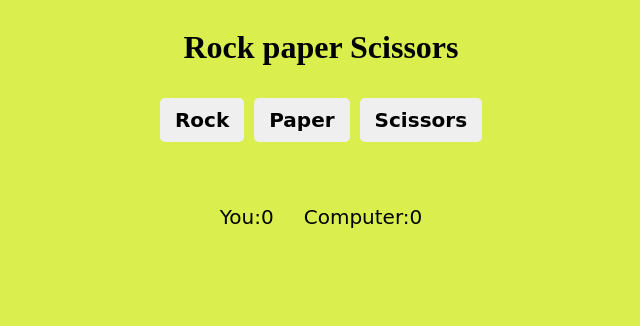
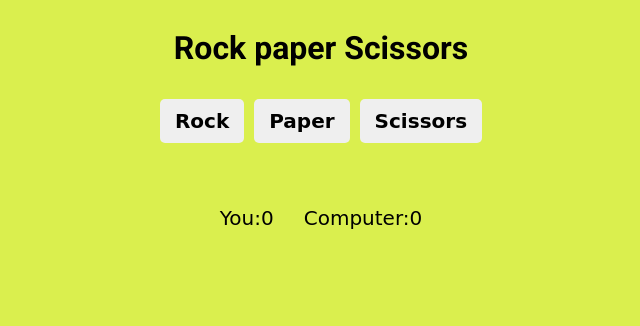
Before and after one commit to ElamaranDev/Game, a plain HTML site: page index.html in a window 1280 px wide. Shown: the whole page, without its empty margins (319-959 px from the left). Drawn offline with Linux system fonts and the light colour scheme.

Commit message:
font changed

```diff
--- a/index.html
+++ b/index.html
@@ -6,6 +6,9 @@
     <meta name="viewport" content="width=device-width, initial-scale=1.0">
     <link rel="stylesheet" href="style.css">
     <link rel="icon" href="rps.png" type="image/x-icon">
+    <link rel="preconnect" href="https://fonts.googleapis.com">
+    <link rel="preconnect" href="https://fonts.gstatic.com" crossorigin>
+    <link href="https://fonts.googleapis.com/css2?family=Poppins:wght@100;200&family=Roboto:wght@300;400;500;700;900&display=swap" rel="stylesheet">
     <title>Rock Paper Scissors</title>
 </head>
 <body>
--- a/style.css
+++ b/style.css
@@ -51,4 +51,5 @@
 }
 body{
     background-color: rgb(218, 239, 78);
+    font-family: Roboto;
 }
```
